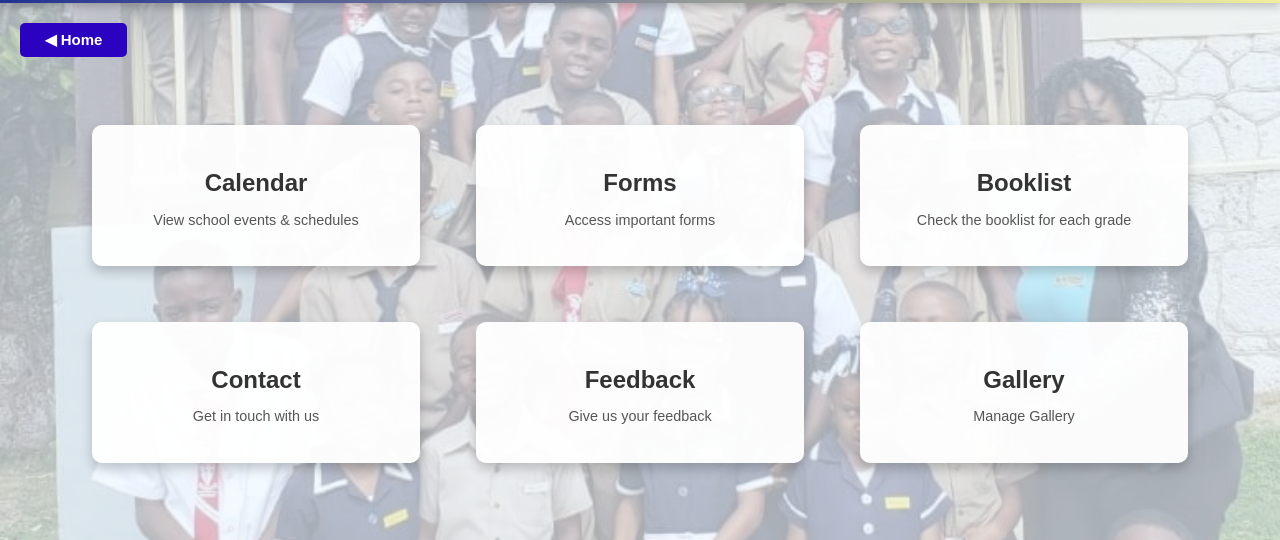
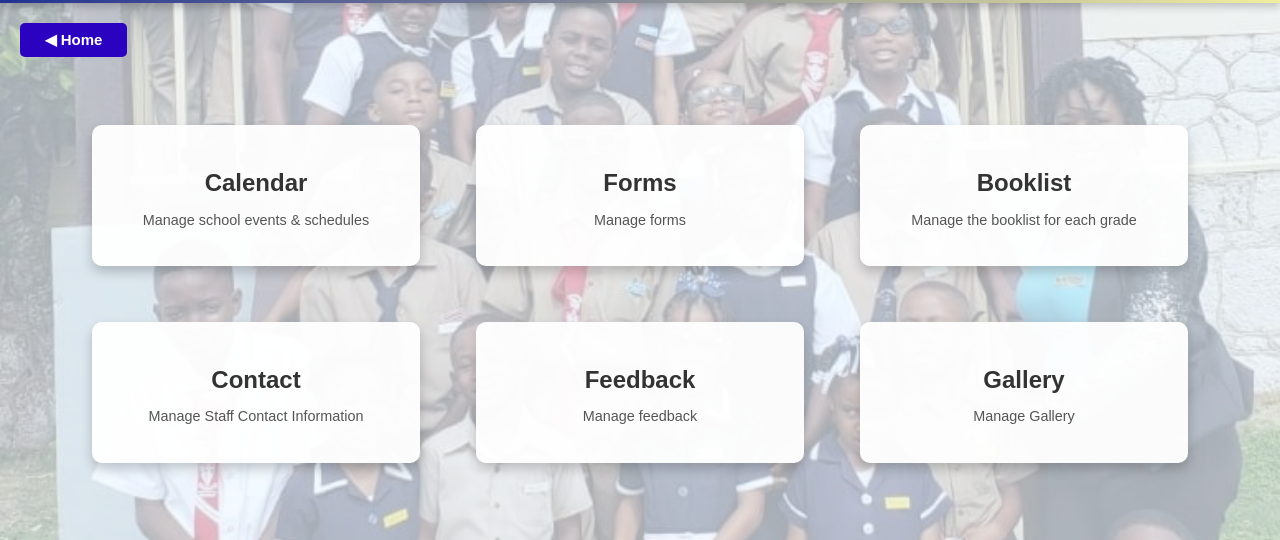
Before and after one commit to DarienMcIntosh/COMP2140-project, a website: page SchoolDashboard.html in a window 1280 px wide. Shown: the part 260-800 px from the top of the page. Drawn offline with Linux system fonts and the light colour scheme.

Commit message:
Updated Files

```diff
--- a/SchoolDashboard.html
+++ b/SchoolDashboard.html
@@ -154,23 +154,23 @@
 <div class="container">
     <div class="card" onclick="location.href='calendar.html';">
         <h2>Calendar</h2>
-        <p>View school events & schedules</p>
+        <p>Manage school events & schedules</p>
     </div>
     <div class="card" onclick="location.href='form.html';">
         <h2>Forms</h2>
-        <p>Access important forms</p>
+        <p>Manage forms</p>
     </div>
     <div class="card" onclick="location.href='index.html';">
         <h2>Booklist</h2>
-        <p>Check the booklist for each grade</p>
+        <p>Manage the booklist for each grade</p>
     </div>
     <div class="card" onclick="location.href='contact_teacher.html';">
         <h2>Contact</h2>
-        <p>Get in touch with us</p>
+        <p>Manage Staff Contact Information</p>
     </div>
     <div class="card" onclick="location.href='feedback.html';">
         <h2>Feedback</h2>
-        <p>Give us your feedback</p>
+        <p>Manage feedback</p>
     </div>
     <div class="card" onclick="location.href='upload.html';">
         <h2>Gallery</h2>
--- a/main.css
+++ b/main.css
@@ -172,7 +172,7 @@ h2, p{
 }
 
 @media only screen and (max-width: 769px){
-    main{
+    header main{
         flex-direction: column;
         width: 95%;
     }
```
Also changed, not shown: main.html (+0 -3 lines).
